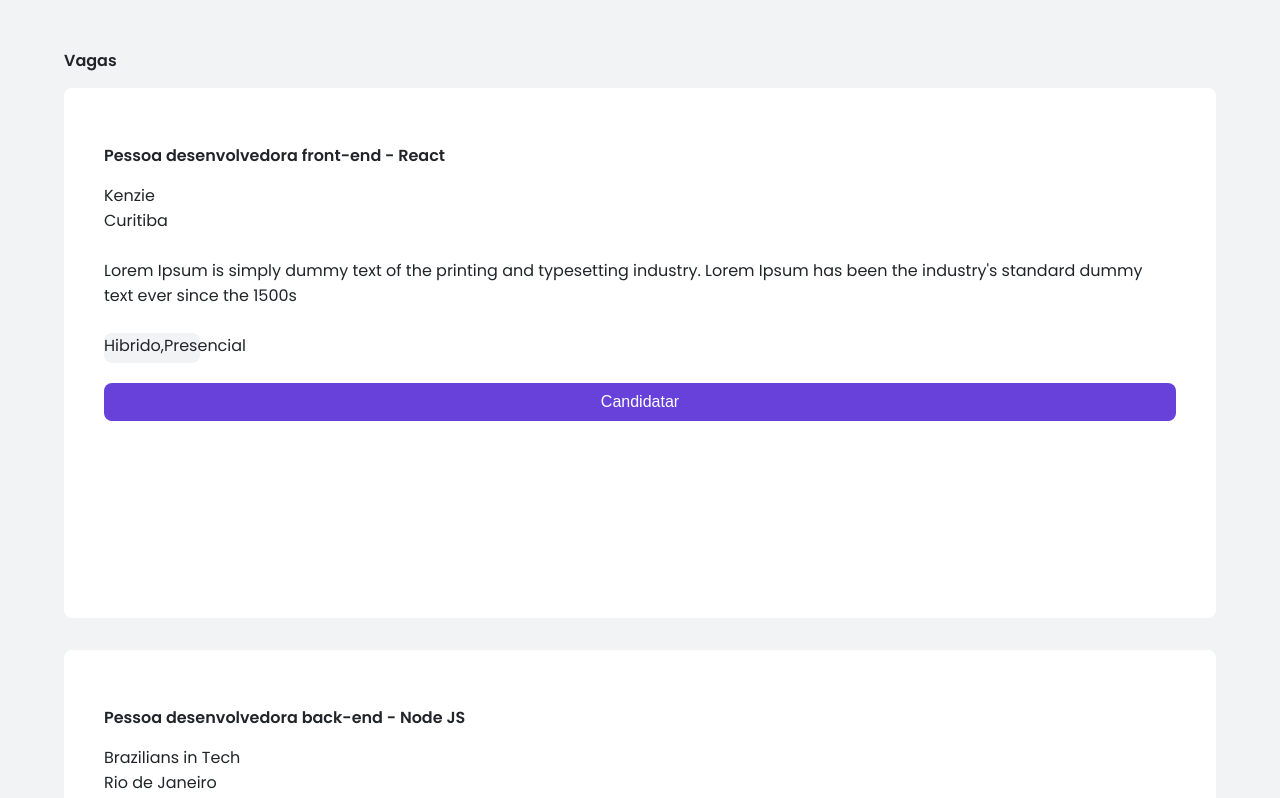
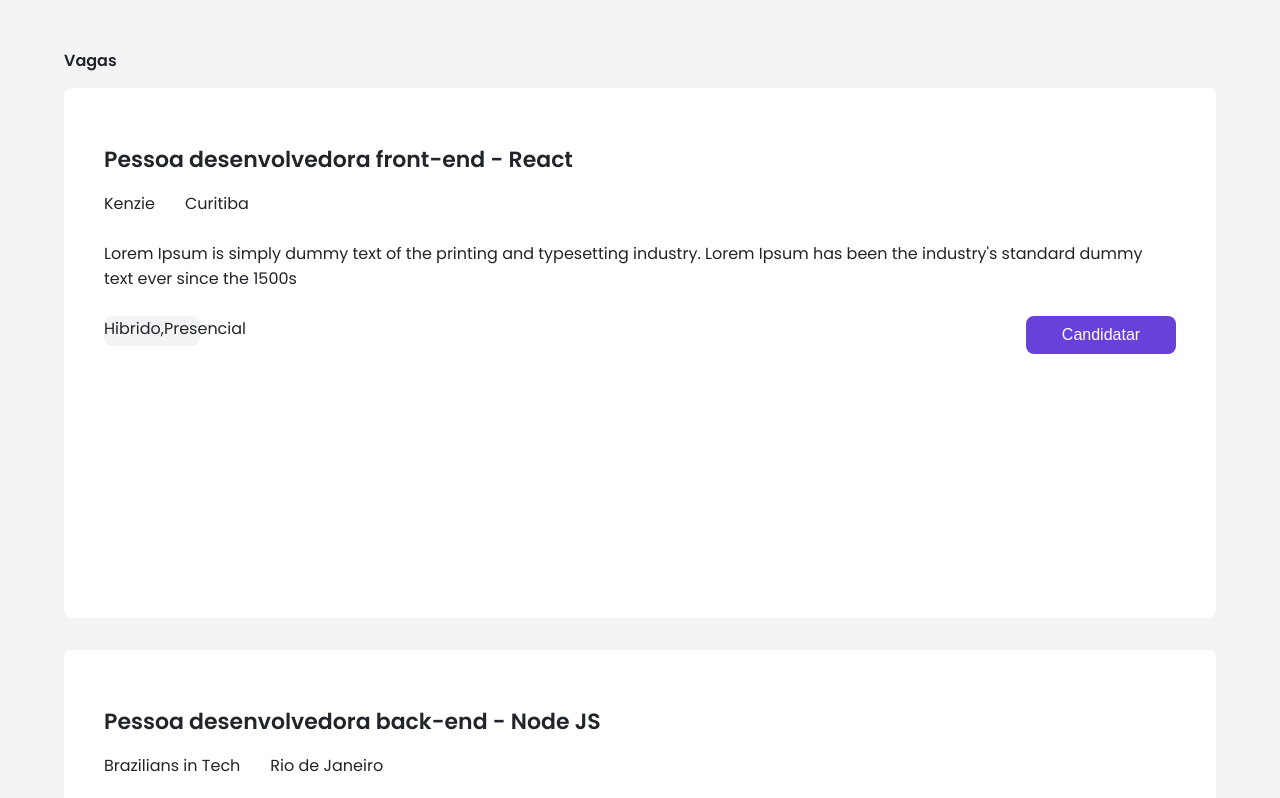
Before and after one commit to Kenzie-Academy-Brasil-Developers/m2-webwomen-base-generate-CarolinaOlivaCruz, a plain HTML site: page index.html in a window 1280 px wide. Shown: the part 737-1535 px from the top of the page. Drawn offline with Linux system fonts and the light colour scheme.

Commit message:
atualização

```diff
--- a/pages/home/index.css
+++ b/pages/home/index.css
@@ -89,6 +89,16 @@ main {
     gap: 25px;
 }
 
+.card-title h4 {
+    font-family: 'Poppins';
+    font-size: 22px;
+}
+
+.divTitle-p {
+    display: flex;
+    justify-content: space-between;
+}
+
 .card-footer {
     display: flex;
     flex-direction: column;
@@ -118,3 +128,26 @@ aside {
     height: 300px;
     background-color: rgb(247, 205, 205);
 }
+
+@media(min-width: 700px){
+    .button-nav {
+        width: 296px;
+        height: 48px;
+
+    }
+
+    .divTitle-p {
+        justify-content: left;
+        gap: 30px;
+    }
+
+    .card-footer {
+        display: flex;
+        flex-direction: row;
+        justify-content: space-between;
+    }
+
+    .button-submit {
+        width: 150px;
+    }
+}
--- a/pages/home/index.js
+++ b/pages/home/index.js
@@ -8,9 +8,11 @@ function createCards(array) {
         const cardLi = document.createElement('li')
 
         const cardTitle = document.createElement('div')
+        cardTitle.className = 'card-title'
         const titleH4 = document.createElement('h4')
         titleH4.innerText = element.title
         const divTitleP = document.createElement('div')
+        divTitleP.className = 'divTitle-p'
         const p1 = document.createElement('p')
         p1.innerText = element.enterprise
         const p2 = document.createElement('p')
```
